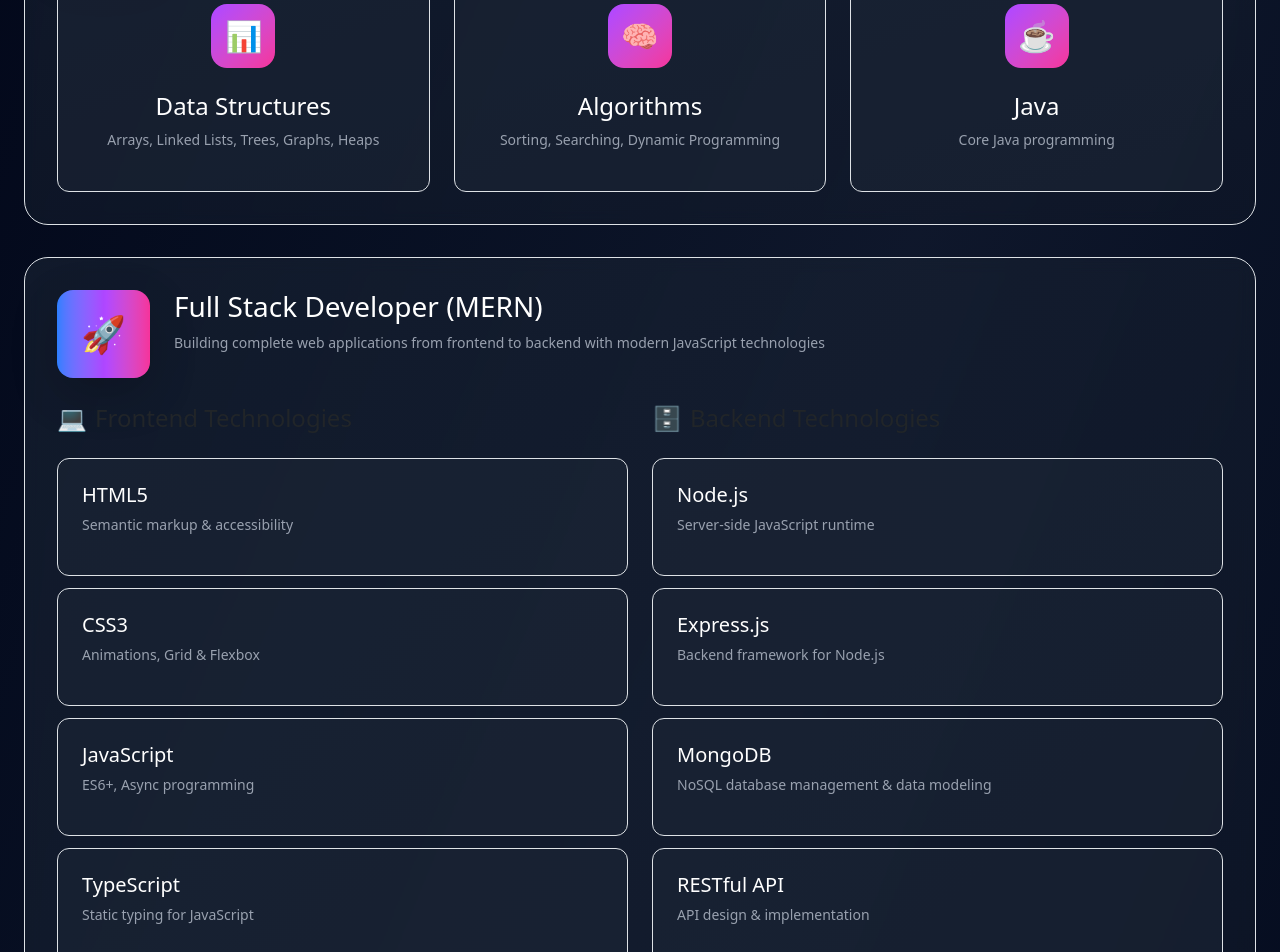
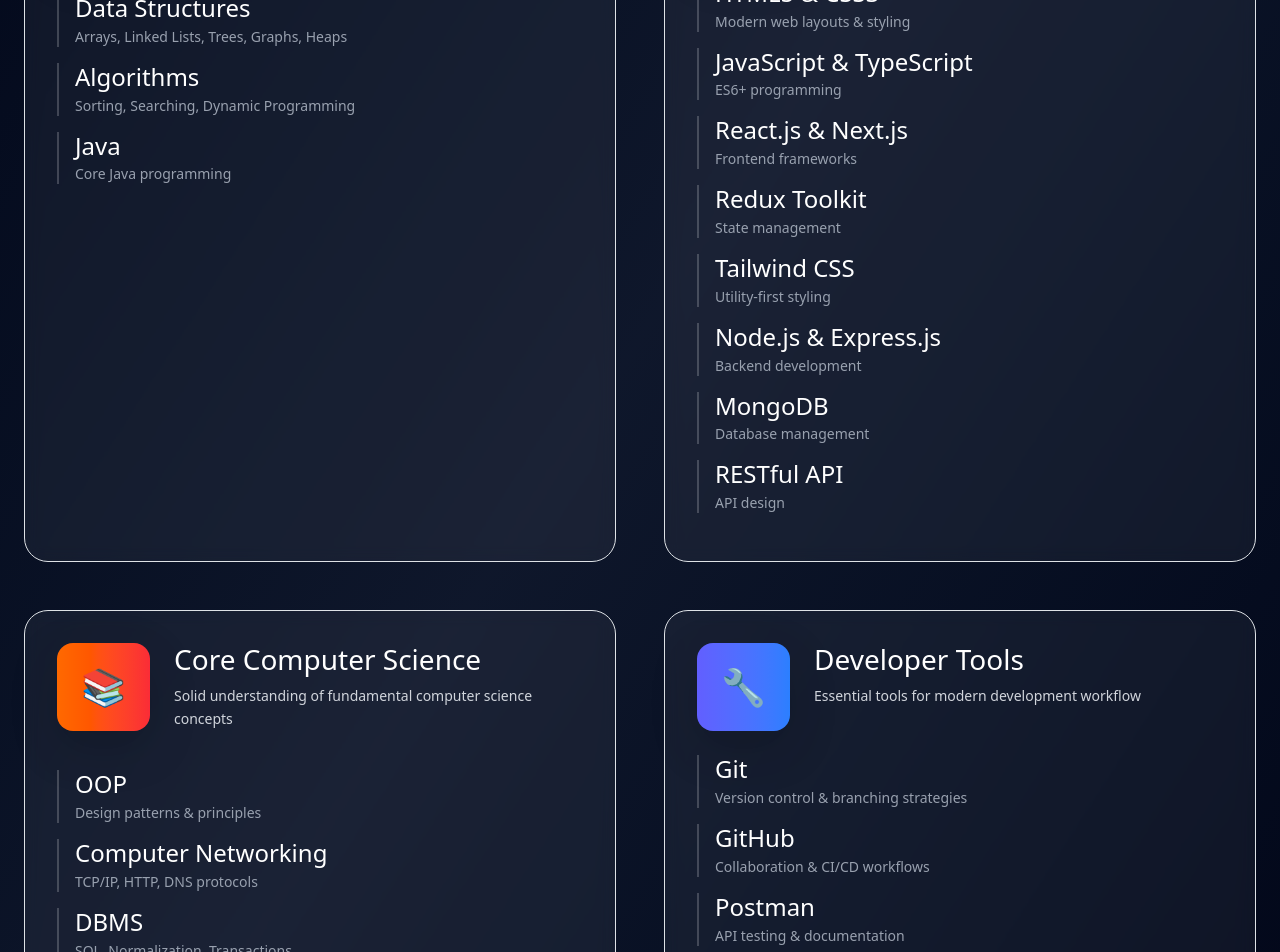
Before and after one commit to Amjadkhan9756/Portfolio, a React (Vite) app: page / in a window 1280 px wide. Shown: the part 1560-2512 px from the top of the page. Built offline with nearby package versions, Linux system fonts and the light colour scheme.

Commit message:
new update

```diff
--- a/src/Component/Home.jsx
+++ b/src/Component/Home.jsx
@@ -24,7 +24,6 @@
       color: "from-purple-500 to-pink-500",
       description:
         "Strong foundation in algorithms and problem-solving with Java",
-      fullRow: true,
       skills: [
         {
           name: "Data Structures",
@@ -39,52 +38,18 @@
       icon: "🚀",
       color: "from-blue-500 via-purple-500 to-pink-500",
       description:
-        "Building complete web applications from frontend to backend with modern JavaScript technologies",
-      subsections: [
-        {
-          subtitle: "Frontend Technologies",
+        "Building complete web applications from frontend to backend",
       skills: [
-            { name: "HTML5", desc: "Semantic markup & accessibility" },
-            { name: "CSS3", desc: "Animations, Grid & Flexbox" },
-            { name: "JavaScript", desc: "ES6+, Async programming" },
-            { name: "TypeScript", desc: "Static typing for JavaScript" },
-            {
-              name: "React.js",
-              desc: "Frontend library with Hooks & lifecycle",
-            },
-
-              { name: "Redux Toolkit", desc: "State management for React" },
-              { name: "Next.js", desc: "React framework for production" },
+        { name: "HTML5 & CSS3", desc: "Modern web layouts & styling" },
+        { name: "JavaScript & TypeScript", desc: "ES6+ programming" },
+        { name: "React.js & Next.js", desc: "Frontend frameworks" },
+        { name: "Redux Toolkit", desc: "State management" },
         { name: "Tailwind CSS", desc: "Utility-first styling" },
-
+        { name: "Node.js & Express.js", desc: "Backend development" },
+        { name: "MongoDB", desc: "Database management" },
+        { name: "RESTful API", desc: "API design" },
       ],
     },
-        {
-          subtitle: "Backend Technologies",
-          skills: [
-            { name: "Node.js", desc: "Server-side JavaScript runtime" },
-            { name: "Express.js", desc: "Backend framework for Node.js" },
-            {
-              name: "MongoDB",
-              desc: "NoSQL database management & data modeling",
-            },
-            { name: "RESTful API", desc: "API design & implementation" },
-          ],
-        },
-      ],
-    },
-    // {
-    //   title: "Currently Learning",
-    //   icon: "✨",
-    //   color: "from-yellow-500 to-amber-500",
-    //   description: "Expanding my skillset with cutting-edge technologies",
-    //   fullRow: true,
-    //   skills: [
-    //     { name: "Python", desc: "AI/ML libraries & frameworks" },
-    //     { name: "Machine Learning", desc: "AI/ML with Python" },
-    //     { name: "Artificial Intelligence", desc: "AI/ML with Python" },
-    //   ],
-    // },
     {
       title: "Core Computer Science",
       icon: "📚",
@@ -108,17 +73,6 @@
         { name: "Postman", desc: "API testing & documentation" },
       ],
     },
-
-    // {
-    //   title: "Community & Growth",
-    //   icon: "👥",
-    //   color: "from-teal-500 to-green-500",
-    //   description: "Actively contributing to the developer community",
-    //   skills: [
-    //     { name: "Learning in Public", desc: "Sharing knowledge & progress" },
-    //     { name: "Open Source", desc: "Contributing to projects" },
-    //   ],
-    // },
   ];
 
   return (
@@ -216,8 +170,6 @@
                   <div className="relative bg-gradient-to-br from-gray-900/90 via-gray-800/80 to-gray-900/90 backdrop-blur-xl border border-purple-500/20 rounded-3xl p-12 shadow-2xl transform group-hover:scale-105 transition-all duration-500 overflow-hidden">
                     {/* Content */}
                     <div className="relative z-10 text-center">
-                      {/* Greeting */}
-
                       {/* Main Title */}
                       <h1 className="text-4xl lg:text-6xl xl:text-7xl font-bold mb-6 leading-tight">
                         <span className="bg-gradient-to-r from-cyan-400 via-purple-400 to-pink-400 bg-clip-text text-transparent">
@@ -369,18 +321,9 @@
             </div>
 
             {/* Skills Grid */}
-            <div className="grid grid-cols-1 lg:grid-cols-2 gap-8">
+            <div className="grid grid-cols-1 lg:grid-cols-2 gap-12">
               {skillCategories.map((category, index) => (
-                <div
-                  key={index}
-                  className={`group bg-gradient-to-br from-gray-800/50 to-gray-900/50 backdrop-blur-sm rounded-3xl p-8 border border-gray-700
-                          hover:border-gray-600 transition-all duration-500 hover:shadow-2xl hover:shadow-purple-500/10 hover:-translate-y-2
-                          ${
-                            category.fullRow || category.subsections
-                              ? "lg:col-span-2"
-                              : ""
-                          }`}
-                >
+                <div key={index} className="group bg-white/5 backdrop-blur-sm rounded-3xl p-8 border border-white/10 hover:border-white/20 transition-all duration-500 hover:shadow-2xl hover:shadow-purple-500/10 hover:-translate-y-2">
                   {/* Category Header */}
                   <div className="flex items-start gap-4 mb-6">
                     <div
@@ -392,79 +335,26 @@
                       <h3 className="text-2xl font-bold text-white mb-2 group-hover:text-transparent group-hover:bg-gradient-to-r group-hover:from-blue-400 group-hover:to-purple-500 group-hover:bg-clip-text transition-all duration-300">
                         {category.title}
                       </h3>
-                      <p className="text-gray-400 text-sm leading-relaxed">
+                      <p className="text-gray-300 text-sm leading-relaxed">
                         {category.description}
                       </p>
                     </div>
                   </div>
 
                   {/* Skills Content */}
-                  {category.fullRow ? (
-                    <div className="grid grid-cols-1 md:grid-cols-3 gap-6">
+                  <div className="space-y-3">
                     {category.skills.map((skill, skillIndex) => (
                       <div
                         key={skillIndex}
-                          className="bg-gray-800/50 rounded-xl p-6 border border-gray-700/50 hover:border-purple-500/50 hover:bg-gray-800 transition-all duration-300 group/skill overflow-hidden flex flex-col items-center text-center"
+                        className="group/skill pl-4 border-l-2 border-white/20 hover:border-blue-400/70 transition-all duration-300"
                       >
-                          <div className="w-16 h-16 mb-4 bg-gradient-to-br from-purple-500 to-pink-500 rounded-2xl flex items-center justify-center text-3xl group-hover/skill:scale-110 transition-transform duration-300">
-                            {skillIndex === 0
-                              ? "📊"
-                              : skillIndex === 1
-                              ? "🧠"
-                              : "☕"}
-                          </div>
-                          <h4 className="text-white font-bold text-xl mb-2 group-hover/skill:text-transparent group-hover/skill:bg-gradient-to-r group-hover/skill:from-purple-400 group-hover/skill:to-pink-400 group-hover/skill:bg-clip-text transition-all duration-200">
-                            {skill.name}
-                          </h4>
-                          <p className="text-gray-400 text-sm leading-relaxed">
-                            {skill.desc}
-                          </p>
-                        </div>
-                      ))}
-                    </div>
-                  ) : category.subsections ? (
-                    <div className="grid md:grid-cols-2 gap-6">
-                      {category.subsections.map((subsection, subIndex) => (
-                        <div key={subIndex}>
-                          <h4 className="text-lg font-bold text-blue-400 mb-4 flex items-center gap-2">
-                            <span className="text-2xl">
-                              {subIndex === 0 ? "💻" : "🗄️"}
-                            </span>
-                            {subsection.subtitle}
-                          </h4>
-                          <div className="space-y-3">
-                            {subsection.skills.map((skill, skillIndex) => (
-                              <div
-                                key={skillIndex}
-                                className="bg-gray-800/50 rounded-xl p-4 border border-gray-700/50 hover:border-gray-600 hover:bg-gray-800 transition-all duration-300 group/skill"
-                              >
-                                <h5 className="text-white font-semibold text-base group-hover/skill:text-blue-400 transition-colors duration-200 mb-2">
-                                  {skill.name}
-                                </h5>
-                                <p className="text-gray-400 text-sm">
-                                  {skill.desc}
-                                </p>
-                              </div>
-                            ))}
-                          </div>
-                        </div>
-                      ))}
-                    </div>
-                  ) : (
-                    <div className="grid grid-cols-1 gap-4">
-                      {category.skills.map((skill, skillIndex) => (
-                        <div
-                          key={skillIndex}
-                          className="bg-gray-800/50 rounded-xl p-4 border border-gray-700/50 hover:border-gray-600 hover:bg-gray-800 transition-all duration-300 group/skill"
-                        >
-                          <h4 className="text-white font-semibold text-lg group-hover/skill:text-blue-400 transition-colors duration-200 mb-2">
+                        <h4 className="text-white font-semibold text-base group-hover/skill:text-blue-400 transition-colors duration-200 mb-1">
                           {skill.name}
                         </h4>
                         <p className="text-gray-400 text-sm">{skill.desc}</p>
                       </div>
                     ))}
                   </div>
-                  )}
                 </div>
               ))}
             </div>
```
Lines whose indentation alone changed are shown as unchanged.
